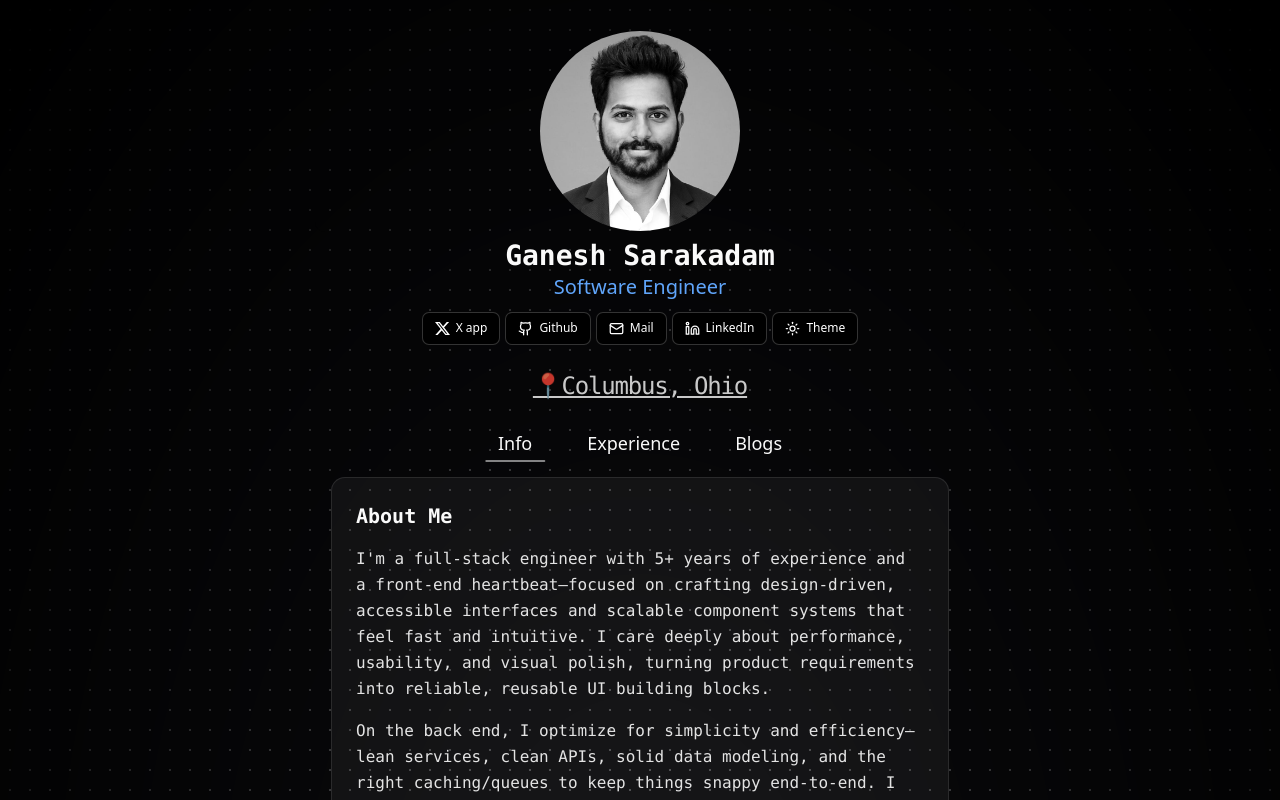
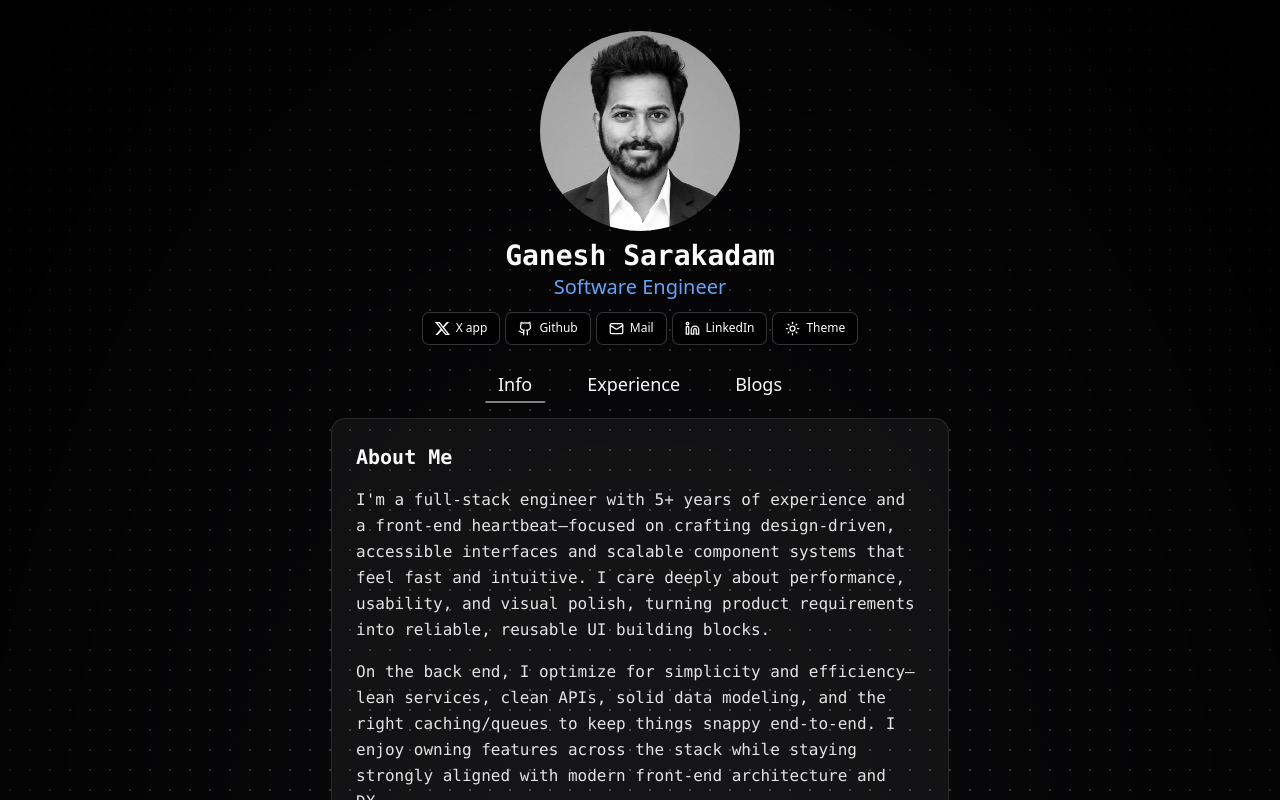
Before and after one commit to ganeshsarakadam/ganeshsarakadam.github.io, a Next.js app: page / in a window 1280 px wide. Shown: the top 800 px of the page. Built offline with nearby package versions, Linux system fonts and the light colour scheme; no server answers; a web font is replaced by a local one.

Commit message:
Remove location information from portfolio

```diff
--- a/app/page.tsx
+++ b/app/page.tsx
@@ -370,9 +370,6 @@ export default function RotPage() {
           </div>
         </div>
 
-        <div className={styles.bio}>
-          <p className="font-mono tracking-tighter underline leading-7 font-light text-2xl">📍Columbus, Ohio</p>
-        </div>
 
         <div className={styles.tabsHolder}>
           <div
```
